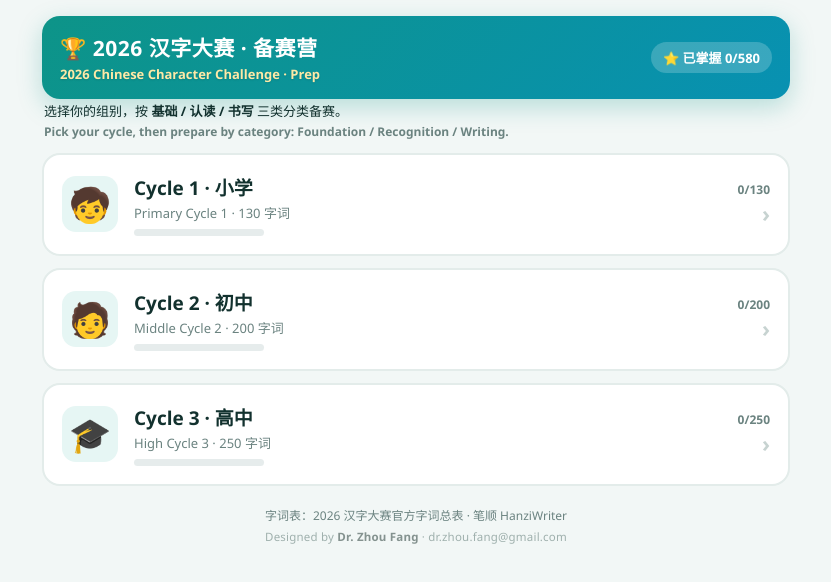
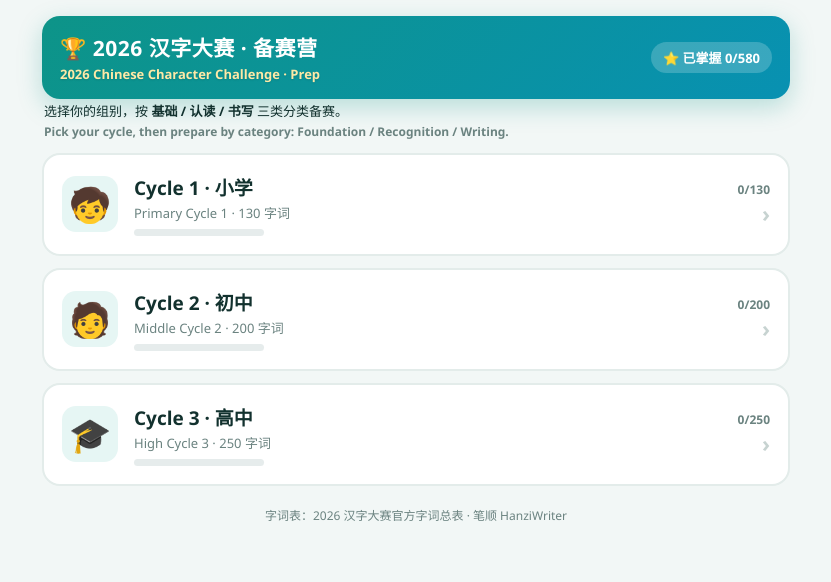
Before and after one commit to annrui2016-cyber/hanzi-competition-2026, a plain HTML site: page index.html in a window 1280 px wide. Shown: the whole page, without its empty margins (224-1055 px from the left). Drawn offline with Linux system fonts and the light colour scheme.

Commit message:
Remove designer credit line (internal team tool)
Co-Authored-By: Claude Opus 4.8 <noreply@anthropic.com>

```diff
--- a/index.html
+++ b/index.html
@@ -99,10 +99,6 @@ var HanziWriter=function(){"use strict";var t;const e="undefined"==typeof window
   .done-screen .big{font-size:52px;margin:8px 0}
   .hide{display:none}
   .footer{text-align:center;color:var(--muted);font-size:12px;margin:20px 0}
-  .credit{margin-top:5px;font-size:11.5px;color:#9fb0ad;letter-spacing:.2px}
-  .credit b{color:#84928f;font-weight:800}
-  .credit a{color:inherit;text-decoration:none}
-  .credit a:hover{text-decoration:underline}
 </style>
 </head>
 <body>
@@ -146,9 +142,7 @@ var HanziWriter=function(){"use strict";var t;const e="undefined"==typeof window
     <div class="card"><div class="steps" id="steps"></div><div class="stepname" id="stepName"></div><div id="stage"></div></div>
   </section>
 
-  <div class="footer">字词表：2026 汉字大赛官方字词总表 · 笔顺 HanziWriter
-    <div class="credit">Designed by <b>Dr. Zhou Fang</b> · <a href="mailto:dr.zhou.fang@gmail.com">dr.zhou.fang@gmail.com</a></div>
-  </div>
+  <div class="footer">字词表：2026 汉字大赛官方字词总表 · 笔顺 HanziWriter</div>
 </div>
 
 <script>
```
Also changed, not shown: tool/index.template.html (+1 -7 lines), 1 other file.
